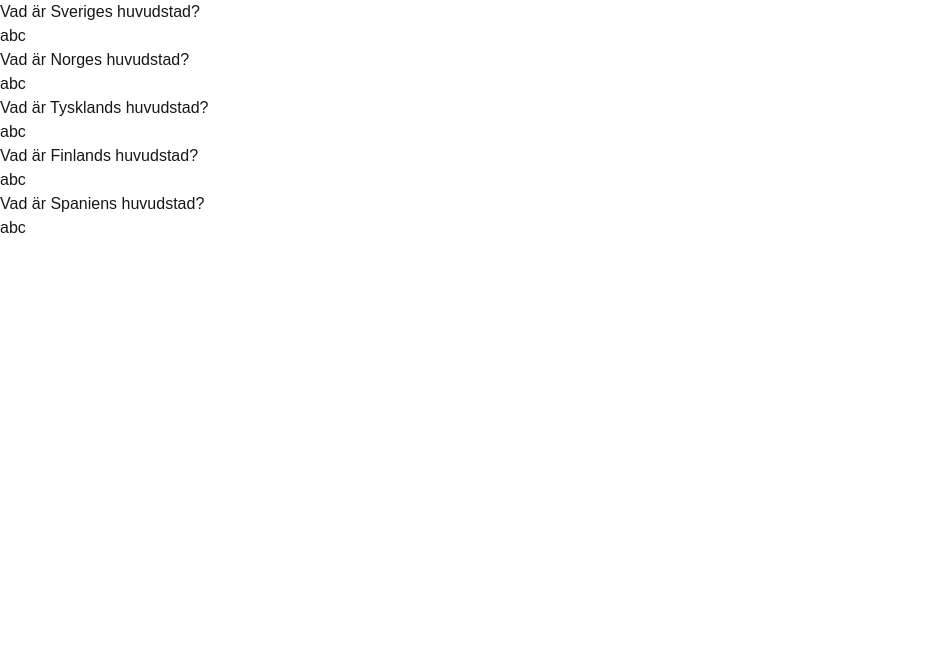
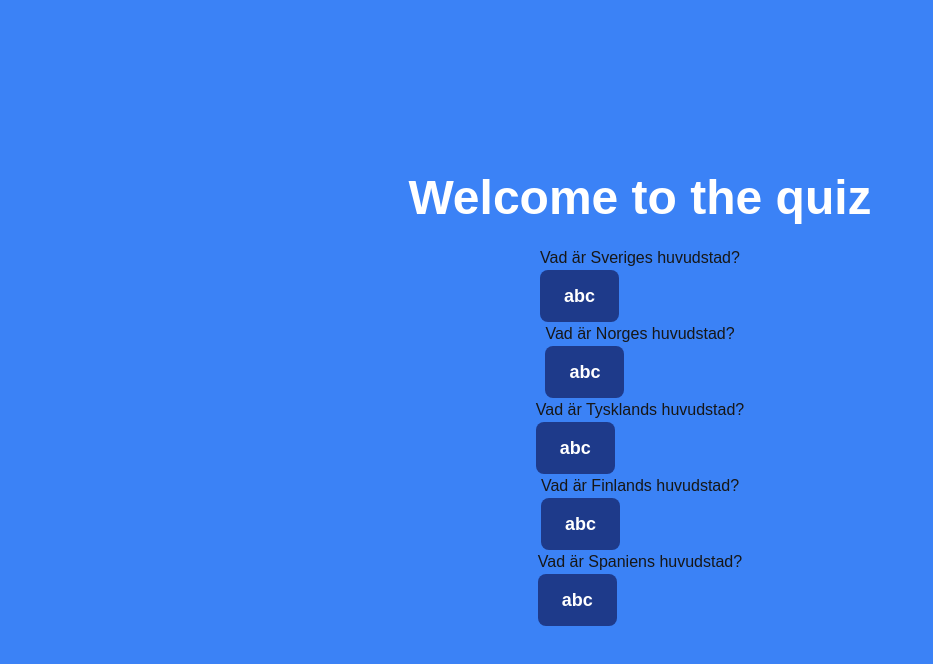
Before and after one commit to FabricioAcuna/quiz-group-task, a Next.js app: page /quiz in a window 1280 px wide. Shown: the top 664 px of the page, without its empty margins (0-933 px from the left). Built offline with nearby package versions, Linux system fonts and the light colour scheme.

Commit message:
testat lägga till css

```diff
--- a/pages/quiz.js
+++ b/pages/quiz.js
@@ -5,28 +5,30 @@ export default function Quiz() {
   const { questions } = useContext(QuizContext);
   return (
     <div>
-      <div className="">
+      <div className="min-h-screen bg-blue-500 flex flex-col justify-center items-center">
+      <h1 className="text-white text-5xl font-bold text-center mb-6">Welcome to the quiz</h1>
         {questions.map((question, index) => {
           return (
             <div key={index}>
               <p>{question.text}</p>
-              <button>{question.alt}</button>
+              <button className="px-6 py-3 text-lg font-semibold text-white bg-blue-900 rounded-lg hover:bg-blue-950">{question.alt}</button>
               <p>{question.score}</p>
             </div>
           );
         })}
       </div>
     </div>
-  );
+  )
+}
 
-  return (
-    <div className="min-h-screen bg-blue-500 flex flex-col justify-center items-center">
-      <h1 className="text-white text-5xl font-bold text-center mb-6">
-        Welcome to the quiz
-      </h1>
-      <button className="px-6 py-3 text-lg font-semibold text-white bg-blue-900 rounded-lg hover:bg-blue-950">
-        Start quiz
-      </button>
-    </div>
-  );
-}
+//   return (
+//     <div className="min-h-screen bg-blue-500 flex flex-col justify-center items-center">
+//       <h1 className="text-white text-5xl font-bold text-center mb-6">
+//         Welcome to the quiz
+//       </h1>
+//       <button className="px-6 py-3 text-lg font-semibold text-white bg-blue-900 rounded-lg hover:bg-blue-950">
+//         Start quiz
+//       </button>
+//     </div>
+//   );
+// }
```
